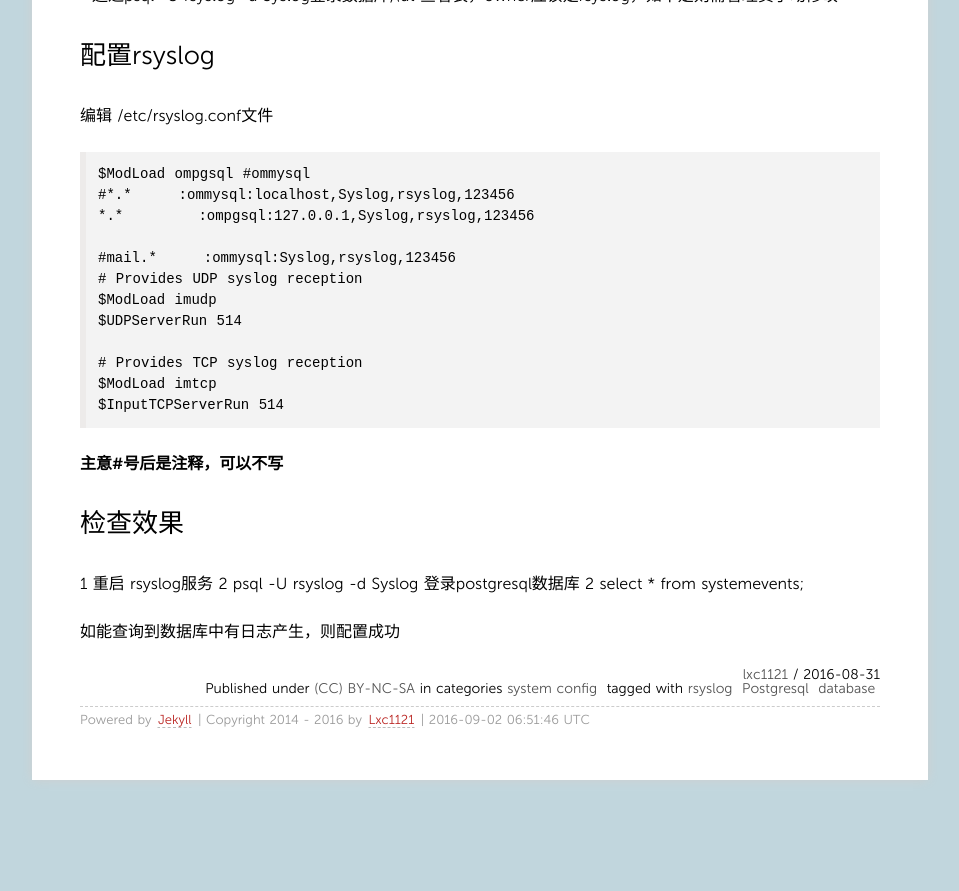
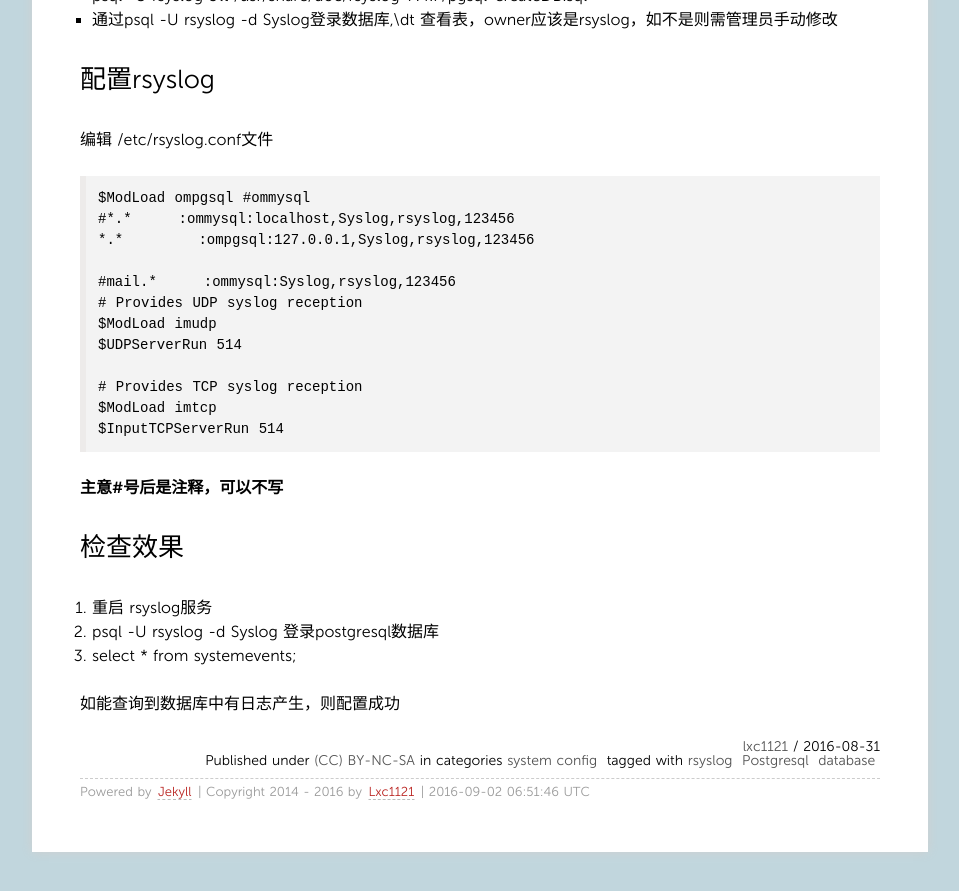
Before and after one commit to lxc1121/lxc1121.github.io, a Jekyll site: the page built from _posts/2016/2016-08-31-postgresql.md, in a window 1280 px wide and 900 px high, scrolled down 1391 px. Shown: the top 891 px of the window, without its empty margins (160-1119 px from the left). Built offline with Jekyll 4.4.1, drawn with Linux system fonts in a browser that asks for light colours; nearby versions of some CDN libraries; comment, search, counter and statistics services are not loaded; before the commit the page ends 2219 px from its top, so only the background shows below that.

Commit message:
postgresql

```diff
--- a/_posts/2016/2016-08-31-postgresql.md
+++ b/_posts/2016/2016-08-31-postgresql.md
@@ -17,6 +17,7 @@ tags:
 
 正常情况下，安装完成后，PostgreSQL服务器会自动在本机的5432端口开启。
 初次安装后，默认生成一个名为postgres的数据库和一个名为postgres的数据库用户。
+
 **这里需要注意的是，同时还生成了一个名为postgres的Linux系统用户。**
 
 ## 创建用户
@@ -70,8 +71,8 @@ psql 默认使用当前登录用户名登陆同名数据库，意思是如果当
 
 ## 检查效果
 
-1 重启 rsyslog服务
-2 psql -U rsyslog -d Syslog 登录postgresql数据库
-2 select * from systemevents;
+1. 重启 rsyslog服务
+2. psql -U rsyslog -d Syslog 登录postgresql数据库
+3. select * from systemevents;
 
 如能查询到数据库中有日志产生，则配置成功
```
